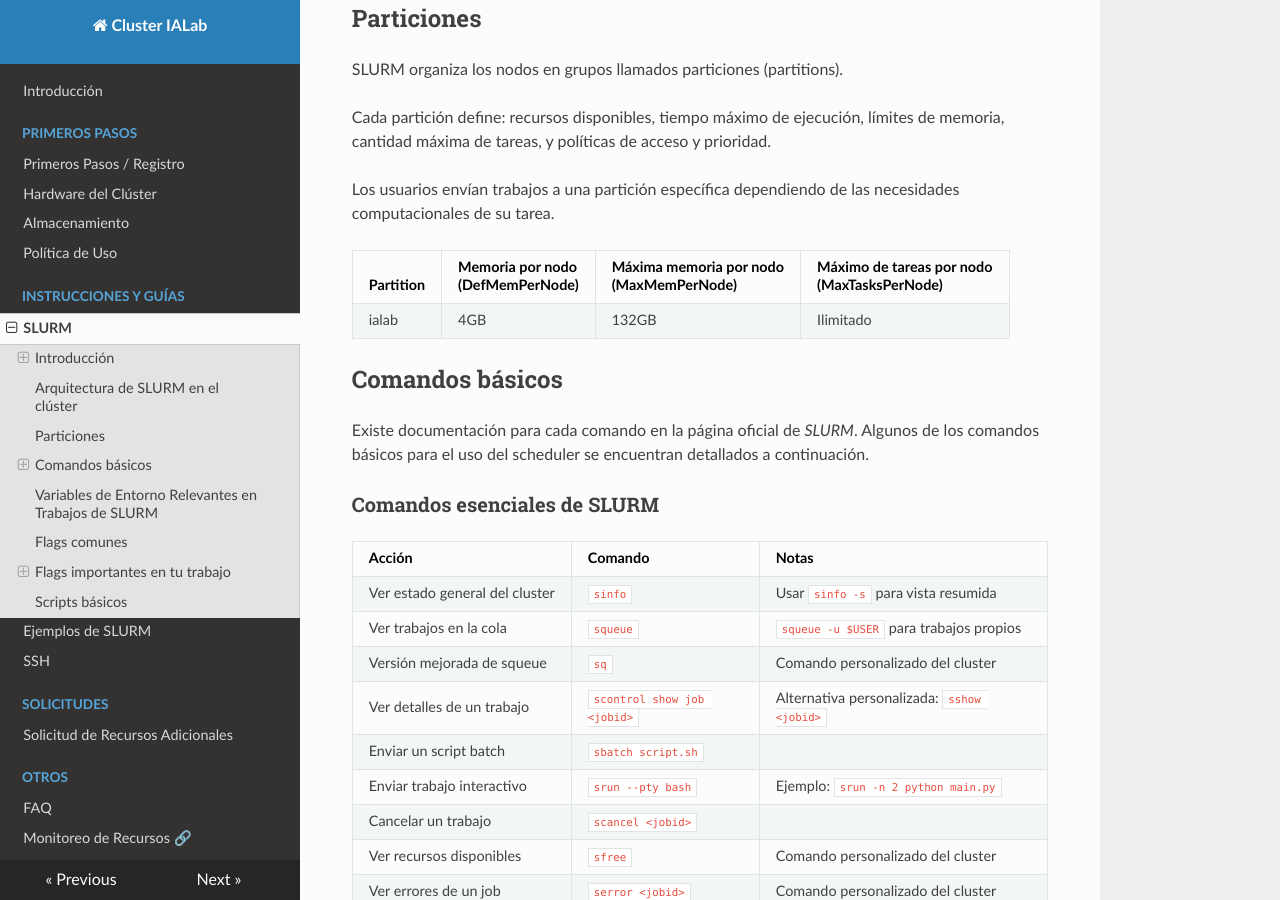
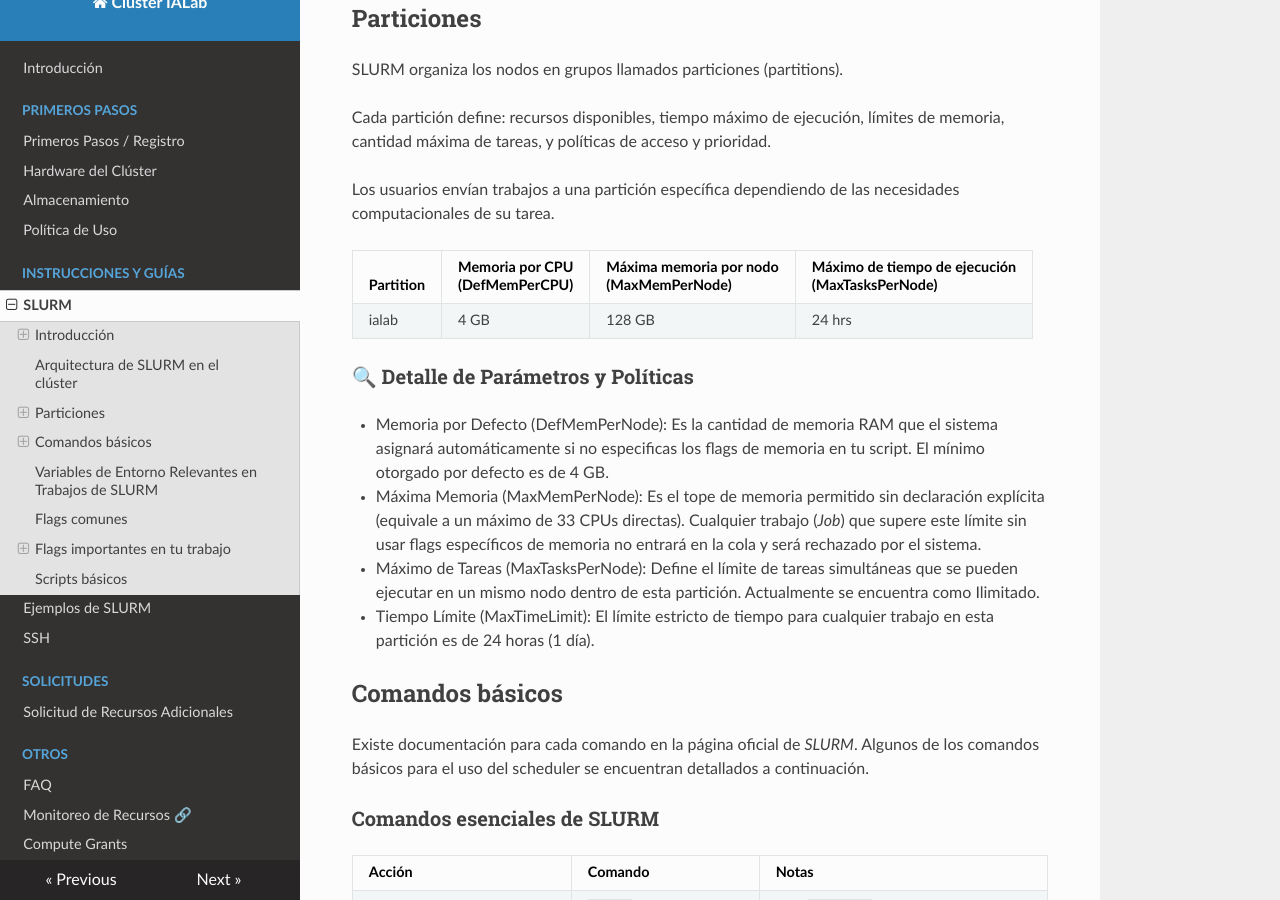
Before and after one commit to Sysadmins-CENIA/Cluster-IALab-Docs, an MkDocs documentation site: the page built from docs/slurm.md, in a window 1280 px wide and 900 px high, scrolled down 996 px. Built offline with MkDocs 1.6.1, drawn with Linux system fonts in a browser that asks for light colours; nearby versions of some CDN libraries; some of the changed text lies outside the part shown.

Commit message:
Added new chapter and update of slurm chapter

````diff
--- a/docs/slurm.md
+++ b/docs/slurm.md
@@ -38,9 +38,16 @@ Cada partición define: recursos disponibles, tiempo máximo de ejecución, lím
 
 Los usuarios envían trabajos a una partición específica dependiendo de las necesidades computacionales de su tarea.
 
-|Partition|Memoria por nodo<br>(DefMemPerNode)|Máxima memoria por nodo<br>(MaxMemPerNode)|Máximo de tareas por nodo<br>(MaxTasksPerNode)|
-|--|--|--|--|
-|ialab|4GB|132GB|Ilimitado|
+|Partition|Memoria por CPU<br>(DefMemPerCPU)|Máxima memoria por nodo<br>(MaxMemPerNode)|Máximo de tiempo de ejecución<br>(MaxTasksPerNode)|
+| -- | -- | -- | -- |
+| ialab | 4 GB | 128 GB | 24 hrs |
+
+### 🔍 Detalle de Parámetros y Políticas
+
+* Memoria por Defecto (DefMemPerNode): Es la cantidad de memoria RAM que el sistema asignará automáticamente si no especificas los flags de memoria en tu script. El mínimo otorgado por defecto es de 4 GB.
+* Máxima Memoria (MaxMemPerNode): Es el tope de memoria permitido sin declaración explícita (equivale a un máximo de 33 CPUs directas). Cualquier trabajo (*Job*) que supere este límite sin usar flags específicos de memoria no entrará en la cola y será rechazado por el sistema.
+* Máximo de Tareas (MaxTasksPerNode): Define el límite de tareas simultáneas que se pueden ejecutar en un mismo nodo dentro de esta partición. Actualmente se encuentra como Ilimitado.
+* Tiempo Límite (MaxTimeLimit): El límite estricto de tiempo para cualquier trabajo en esta partición es de 24 horas (1 día).
 
 ## Comandos básicos
 
@@ -172,6 +179,7 @@ $ cat script.sh
 #SBATCH --nodes 1                    # numero de nodos a usar
 #SBATCH --ntasks-per-node=24         # numero de trabajos (procesos) por nodo
 #SBATCH --cpus-per-task=1            # numero de cpus (threads) por trabajo (proceso)
+#SBATCH --partition=ialab            # partición donde correrá tu trabajo (proceso)
 
 gcc -o a.out main.c
 echo "Finished with job $SLURM_JOBID"
@@ -189,11 +197,23 @@ $ cat script-array.sh
 #
 #SBATCH --ntasks 1                   # 1 trabajo
 #SBATCH --array 1-100%10             # 100 procesos, 10 simultáneos
+#SBATCH --partition=ialab            # partición donde correrá tu trabajo (proceso)
 
 python3 main.py $SLURM_ARRAY_TASK_ID
 
 $ sbatch script.sh
 Submitted batch job 60
+```
+### 💡 Guía rápida de uso para Scripts (#SBATCH)
+
+Para asegurar que tus trabajos entren en la cola sin problemas, puedes guiarte con estos ejemplos de configuración:
+
+#### 1. Gestión de Memoria
+Si tu trabajo requiere más de los 4 GB por defecto o supera el equivalente a 33 CPUs, es obligatorio declarar la memoria usando uno de estos flags:
+```bash
+#SBATCH --mem=16G               # Solicita 16 GB de RAM en total para el nodo
+# o también:
+#SBATCH --mem-per-cpu=4G       # Solicita 4 GB de RAM por cada CPU requerida
 ```
 
 ### [scancel](https://slurm.schedmd.com/scancel.html)
--- a/mkdocs.yml
+++ b/mkdocs.yml
@@ -15,6 +15,7 @@ nav:
   - Otros:
     - FAQ: faq.md
     - Monitoreo de Recursos 🔗: https://sysadminscenia.grafana.net/public-dashboards/8208a7202e7d4bd3ad6ed793a5286a7a
+    - Compute Grants: compute_grants.md
 
 theme: readthedocs
 
````
Also changed, not shown: docs/compute_grants.md (added, +21 -0 lines).
